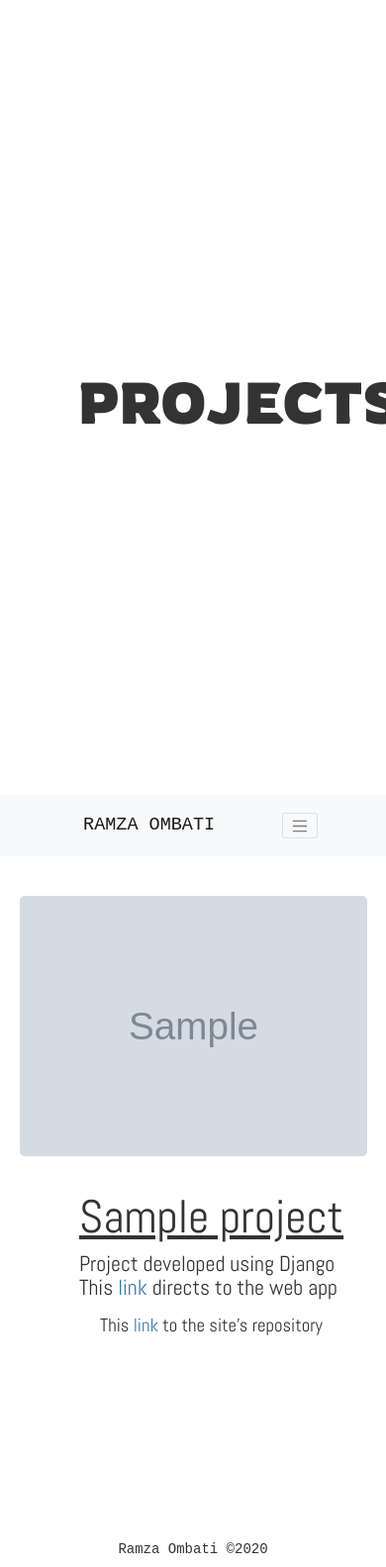
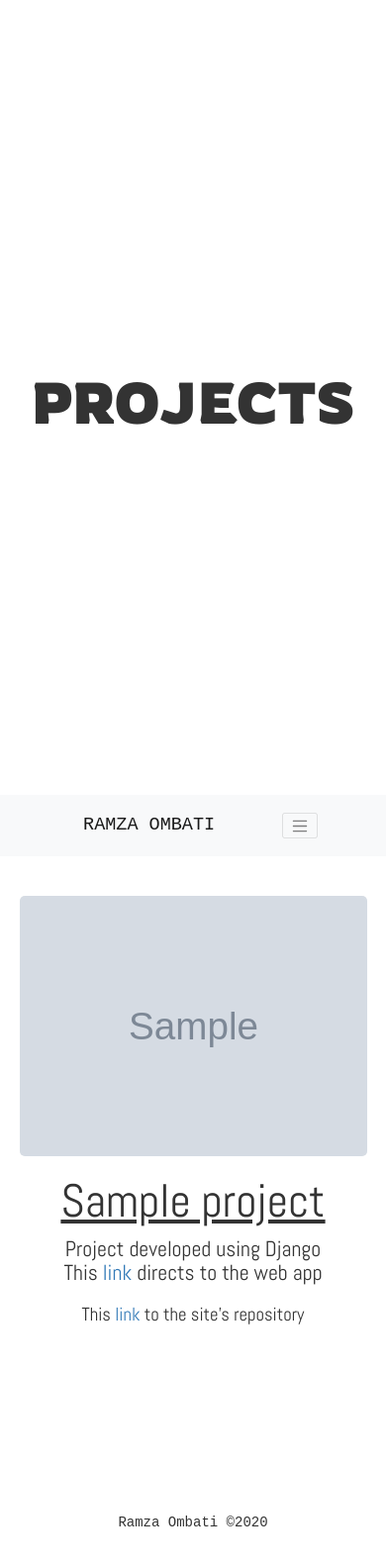
Before and after one commit to ramza007/Ramza.io, a Django app: page /projects in a window 390 px wide; the page is wider, and only the part inside the window is pictured. Shown: that part at 99% size. After the commit the page ends 1542 px from the top of that part, so only its background shows below. Run offline with Django 3.2, Linux system fonts and the light colour scheme; tables that the repository leaves empty hold one stand-in row (values such as "Sample post"); grey boxes marked "Sample" are stand-in pictures; some libraries are stand-ins or nearby versions; some web fonts are replaced.

Commit message:
- Minor modifications to Navbar and Project templates - Code cleaning

```diff
--- a/portfolio/static/css/navbar.css
+++ b/portfolio/static/css/navbar.css
@@ -19,3 +19,7 @@
   top: 0;
   width: 100%;
 }
+
+.sticky + .content {
+  padding-top: 60px;
+}
--- a/portfolio/static/css/projects.css
+++ b/portfolio/static/css/projects.css
@@ -1,7 +1,8 @@
 body{
     /* font-family: 'Poor Story', cursive; */
     font-family: 'Courier New', Courier, monospace;
-    background-attachment: fixed;
+    /* background-attachment: fixed; */
+    overflow-x: hidden;
     /* margin-bottom: 2%; */
 }
 
@@ -22,6 +23,7 @@
     background-repeat: no-repeat;
     background-size: cover;
     padding: 5vw 5vw 30vh 5vw;
+    overflow-x: hidden;
     /* margin-bottom: 2%; */
     /* background-color: orange; */
 }
@@ -64,8 +66,12 @@
 
 
 @media (max-width: 480px) {
+
+    body{
+        overflow-x: hidden;
+    }
     .container-1{
-        padding: 42vh 20vw 42vh 20vw;
+        padding: 42vh 0 42vh 0;
     }
 
     .container-1 h1{
@@ -73,6 +79,7 @@
     }
 
     .container-fluid{
+        overflow-x: hidden;
         font-size: 3vw;
         padding: 5vw 5vw 20vh 5vw;
     }
@@ -84,6 +91,9 @@
     }
 
     .detail{
+        padding: 0;
         font-size: 8vw;
+        float: none;
+        text-align: center;
     }
 }
--- a/portfolio/templates/navbar.html
+++ b/portfolio/templates/navbar.html
@@ -7,7 +7,7 @@
     <link rel="stylesheet" href="{% static 'css/navbar.css' %}">
 {% endblock %}
     <!--Navbar start-->
-    <nav class="navbar navbar-expand-md bg-light navbar-light sticky-top" id="navbar">
+    <nav class="navbar navbar-expand-md bg-light navbar-light sticky-top" id="navbar" style="background-color: #e3f2fd;">
         <!-- Brand -->
         <a class="navbar-brand" href="/">RAMZA OMBATI</a>
 
```
Also changed, not shown: portfolio/templates/projects.html (+0 -14 lines).
